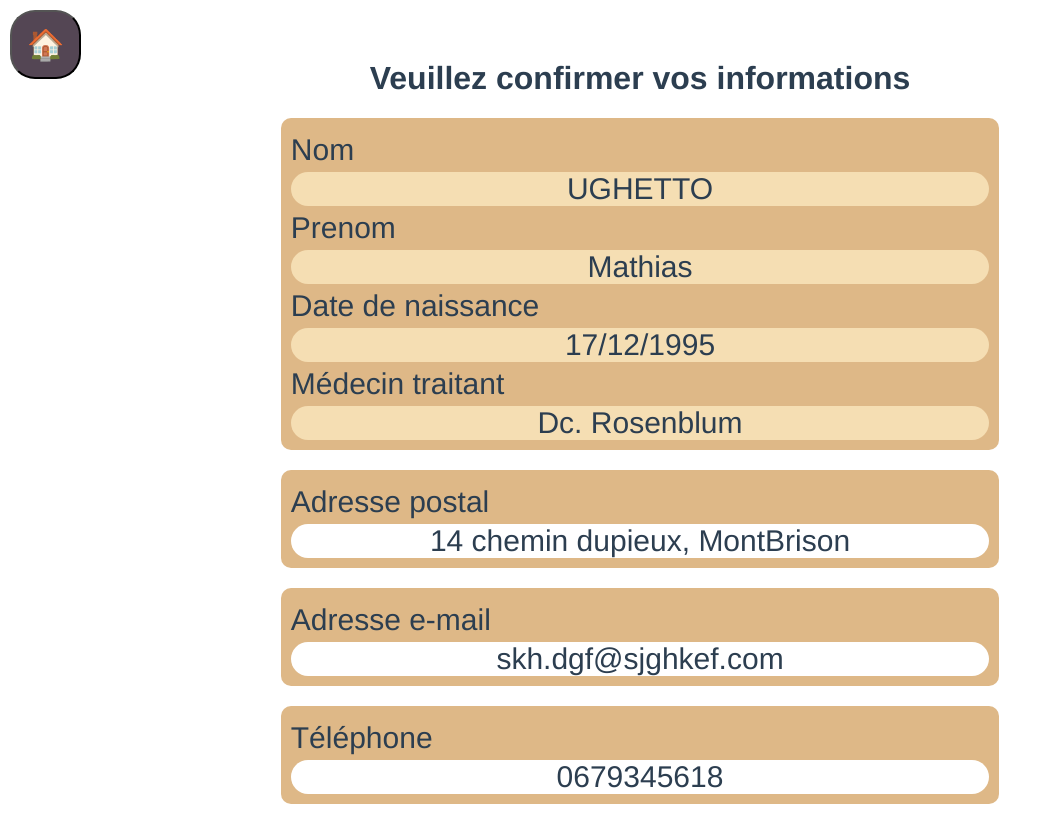
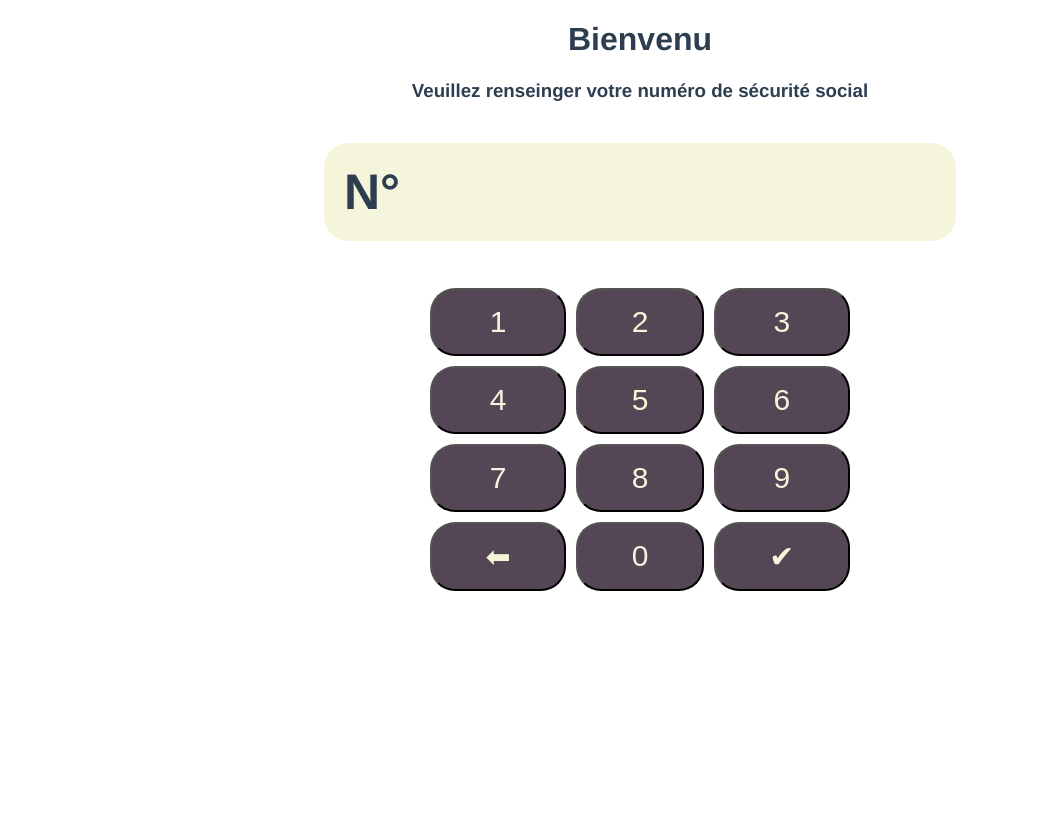
Before and after one commit to workshop-403-forbidden/FrontEndRobot, a Vue app: page / in a window 1280 px wide. Shown: the whole page, without its empty margins (0-1052 px from the left). After the commit the page ends 800 px from the top, so only its background shows below. Built offline with nearby package versions, Linux system fonts and the light colour scheme.

Commit message:
Mise en place des routes

```diff
--- a/package.json
+++ b/package.json
@@ -10,11 +10,13 @@
   "dependencies": {
     "core-js": "^3.6.5",
     "vue": "^3.0.0",
+    "vue-router": "^4.0.0-0",
     "vue3-click-away": "^1.0.5"
   },
   "devDependencies": {
     "@vue/cli-plugin-babel": "~4.5.0",
     "@vue/cli-plugin-eslint": "~4.5.0",
+    "@vue/cli-plugin-router": "^4.5.9",
     "@vue/cli-service": "~4.5.0",
     "@vue/compiler-sfc": "^3.0.0",
     "babel-eslint": "^10.1.0",
--- a/src/App.vue
+++ b/src/App.vue
@@ -1,20 +1,6 @@
 <template>
-  <!-- <Home /> -->
-  <Formular />
+  <router-view/>
 </template>
-
-<script>
-import Home from './components/Home.vue'
-import Formular from './components/Formular.vue'
-
-export default {
-  name: 'App',
-  components: {
-    Home,
-    Formular
-  }
-}
-</script>
 
 <style>
 #app {
@@ -23,6 +9,18 @@ export default {
   -moz-osx-font-smoothing: grayscale;
   text-align: center;
   color: #2c3e50;
-  margin-top: 60px;
+}
+
+#nav {
+  padding: 30px;
+}
+
+#nav a {
+  font-weight: bold;
+  color: #2c3e50;
+}
+
+#nav a.router-link-exact-active {
+  color: #42b983;
 }
 </style>
--- a/src/components/Formular.vue
+++ b/src/components/Formular.vue
@@ -1,6 +1,6 @@
 <template>
   <div class="formular">
-    <button class="homeButton">🏠</button>
+    <button class="homeButton" v-on:click="goHome">🏠</button>
     <h1>Veuillez confirmer vos informations</h1>
     <div class="info">
       <div class="data">
@@ -62,6 +62,9 @@ export default {
     }
   },
   methods: {
+    goHome() {
+      this.$router.push('/')
+    },
     edite(value) {
       this.focus = Object.keys(value)[0];
       console.log(this.focus);
--- a/src/main.js
+++ b/src/main.js
@@ -1,4 +1,5 @@
 import { createApp } from 'vue'
 import App from './App.vue'
+import router from './router'
 
-createApp(App).mount('#app')
+createApp(App).use(router).mount('#app')
--- /dev/null
+++ b/src/router/index.js
@@ -0,0 +1,23 @@
+import { createRouter, createWebHistory } from 'vue-router'
+import Home from '../components/Home.vue'
+import Formular from '../components/Formular.vue'
+
+const routes = [
+  {
+    path: '/',
+    name: 'Home',
+    component: Home
+  },
+  {
+    path: '/formular',
+    name: 'Formular',
+    component: Formular
+  }
+]
+
+const router = createRouter({
+  history: createWebHistory(process.env.BASE_URL),
+  routes
+})
+
+export default router
```
Also changed, not shown: 1 other file (tests, documents, lock files or other folders).
